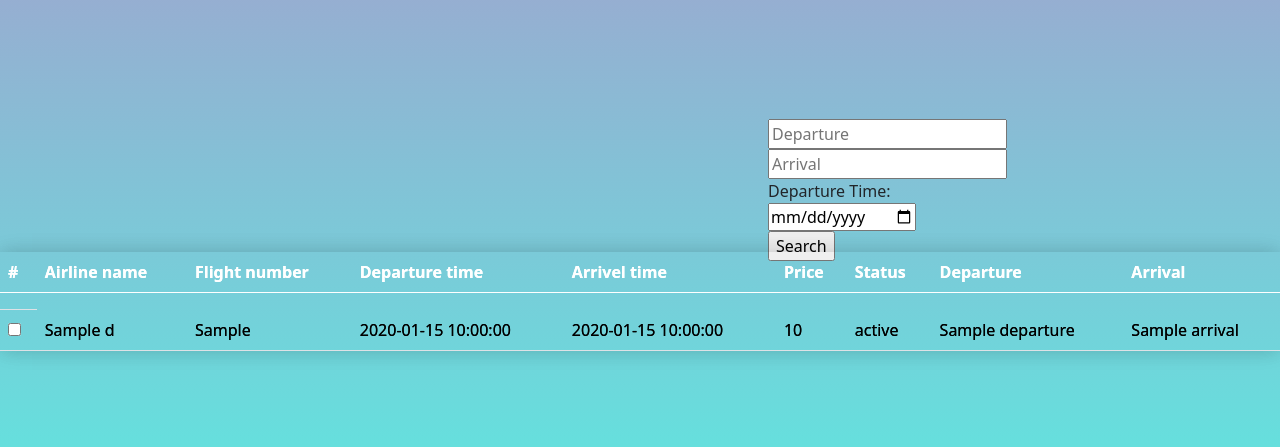
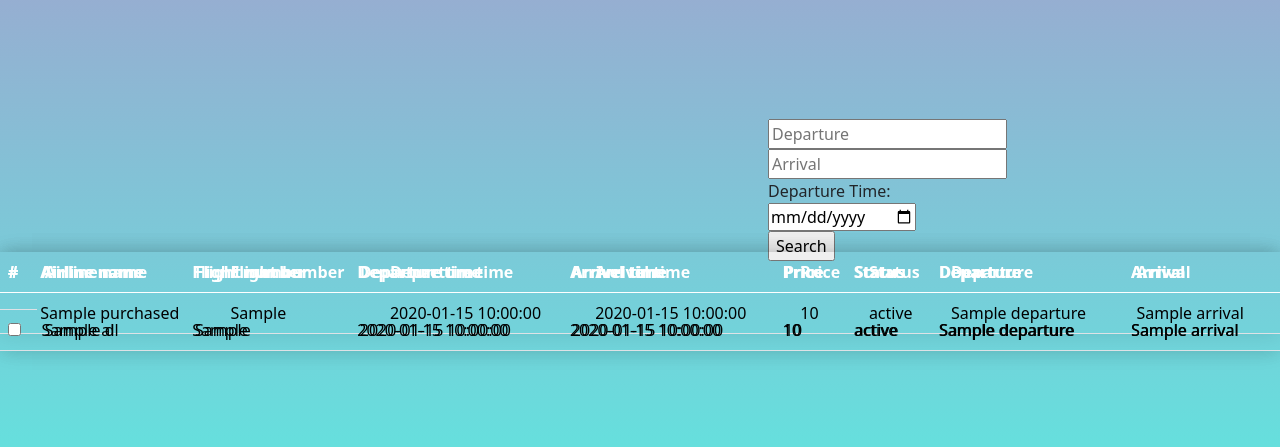
Before and after one commit to Averyyy/WA-Flight, a Flask app: template templates/homepage_customer.html in a window 1280 px wide; the page is wider, and only the part inside the window is pictured. Shown: the part 281-728 px from the top of that part. Run offline with Flask 2, Linux system fonts and the light colour scheme; the template is opened without the code that fills it: most values are stand-ins (such as "Sample title", 1, 10 or a date in 2020).

Commit message:
fixed sign in / sign out/ session clear / customer homepage

```diff
--- a/APP.py
+++ b/APP.py
@@ -27,12 +27,12 @@
 # Utility Functions
 def save_to_session(dic):
     for key in dic.keys():
-        print(key,dic[key])
         session[key] = dic[key]
     return
 
 @app.route('/', methods = ["GET","POST"])
 def init_app():
+    session.clear()
     return render_template("index.html")
 
 @app.route('/public_view', methods = ["GET","POST"])
@@ -119,7 +119,7 @@
     valid, err = query.reg_validation_cus(conn, session)
     if valid:
         session['signin'] = True
-        session["user_type"] = 'cus'
+        session["user_type"] = 'customer'
         query.add_cus(conn, session)
         return redirect(url_for("customer_home"))
     else:
@@ -145,7 +145,7 @@
     if valid:
         query.add_as(conn, session)
         session['signin'] = True
-        session["user_type"] = 'as'
+        session["user_type"] = 'airline_staff'
         return redirect(url_for("staff_home"))
     else:
         return render_template('signup.html', error=err)
@@ -154,6 +154,7 @@
 
 @app.route("/sign_in", methods=['GET', 'POST'])
 def sign_in():
+
     if request.method =='GET':
         error = session.get('error')
         airlines = query.get_airlines(conn)
@@ -165,7 +166,7 @@
             "password": request.form.get("psw"),
         }
         info_ba = {
-            "email": request.form.get("ba_email"),
+            "email": request.form.get("ba_uname"),
             "password": request.form.get("ba_psw"),
         }
         info_as = {
@@ -173,13 +174,11 @@
             "password": request.form.get("as_psw"),
             "airline_name": request.form.get("airline_name")
         }
-        print(info_ba)
         if query.check_full(info_cus):
             save_to_session(info_cus)
             return redirect(url_for("customer_home"))
         elif query.check_full(info_ba):
             save_to_session(info_ba)
-            print('ha')
             return redirect(url_for("agent_home"))
         elif query.check_full(info_as):
             save_to_session(info_as)
@@ -188,25 +187,48 @@
 @app.route("/sign_in/customer_home", methods=["POST", "GET"])
 def customer_home():
     session['signin'] = query.sign_in_check(conn, session['email'],session["password"], 'customer','')
+    session["user_type"] = 'customer'
+    print(session.get('user_type'))
     if not session["signin"] and request.method == 'GET':
         session["error"] = 'Invalid username or password, please try again.'
         return redirect(url_for("sign_in"))
     elif session["signin"] and request.method == "GET":
-        return render_template("public_view.html")
+        data_dic = query.public_view(conn)
+        locations = query.get_locations(conn)
+        purchased_flight = query.get_purchased_flight(conn, session)
+        return render_template('homepage_customer.html',
+                               # same results as
+                               departure_city=locations['departure_loc'],
+                               arrival_city=locations['arrival_loc'],
+                               all=data_dic,
+                               purchased = purchased_flight,
+                               airlines = query.get_airlines(conn),
+                               flight_num = query.get_flight_num(conn))
+
 
 @app.route("/sign_in/agent_home", methods=["POST", "GET"])
 def agent_home():
-    print("agent")
     session['signin'] = query.sign_in_check(conn, session['email'],session["password"], 'booking_agent','')
+    session["user_type"] = 'booking_agent'
     if not session["signin"] and request.method == 'GET':
         session["error"] = 'Invalid username or password, please try again.'
         return redirect(url_for("sign_in"))
     elif session["signin"] and request.method == "GET":
-        return render_template("public_view.html")
+        data_dic = query.public_view(conn)
+        locations = query.get_locations(conn)
+        purchased_flight = query.get_purchased_flight(conn, session)
+        return render_template('homepage_customer.html',
+                               # same results as
+                               departure_city=locations['departure_loc'],
+                               arrival_city=locations['arrival_loc'],
+                               all=data_dic,
+                               purchased=purchased_flight)
 
 
 @app.route("/sign_in/staff_home", methods=["POST", "GET"])
 def staff_home():
+    session['signin'] = query.sign_in_check(conn, session['email'],session["password"], 'booking_agent',session['airline_name'])
+    session["user_type"] = 'airline_staff'
     session['signin'] = query.sign_in_check(conn, session['email'],session["password"], 'airline_staff',session['airline_name'])
     if not session["signin"] and request.method == 'GET':
         session["error"] = 'Invalid username or password, please try again.'
--- a/Query_Utility.py
+++ b/Query_Utility.py
@@ -72,6 +72,17 @@
         airlines.append(str(data[i]['airline_name']))
     return airlines
 
+def get_flight_num(conn):
+    cursor = conn.cursor()
+    query = "select distinct flight_num from flight"
+    cursor.execute(query)
+    data = cursor.fetchall()
+    cursor.close()
+    flight_num= []
+    for i in range(len(data)):
+        flight_num.append(str(data[i]['flight_num']))
+    return flight_num
+
 # the options for searching filter
 # NOT IN USE
 # def get_departure_time():
@@ -128,16 +139,15 @@
 
 def get_purchased_flight(conn,session):
     cursor = conn.cursor()
-    query ='select * from flight where flight_num in (select flight_num from ticket, purchase ' \
-           'where ticket.ticket_id = purchase.ticket_id and %s = \'%s\')'
+    query ='select * from flight where flight_num in (select flight_num from ticket, purchases ' \
+           'where ticket.ticket_id = purchases.ticket_id and %s = \'%s\')'
     if session["user_type"] == 'customer':
-        pass
+        query = query%('customer_email', session['email'])
     if session["user_type"] == 'booking_agent':
-        pass
-    if session["user_type"] == 'customer':
-        pass
-
-
+        query = query % ('booking_agent_email', session['email'])
+    if session["user_type"] == 'airline_staff':
+        query = 'select * from flight where flight_num in (select flight_num from ticket where airline_name = \'%s\')'%(session["airline_name"])
+    print(query)
     cursor.execute(query)
     data = cursor.fetchall()
     cursor.close()
--- a/templates/homepage_customer.html
+++ b/templates/homepage_customer.html
@@ -82,6 +82,41 @@
 			</form>
 	</div>
 <!--<default view of upcoming schedule>-->
+
+<table class="table">
+  <thead>
+    <tr>
+
+      <th scope="col">#</th>
+      <th scope="col">Airline name</th>
+      <th scope="col">Flight number</th>
+      <th scope="col">Departure time</th>
+	  <th scope="col">Arrivel time</th>
+	  <th scope="col">Price</th>
+	  <th scope="col">Status</th>
+	  <th scope="col">Departure</th>
+	  <th scope="col">Arrival</th>
+    </tr>
+  </thead>
+  <tbody>
+	  {% for i in purchased %}
+
+	  <tr>
+	    <td></td>
+		<td>{{ i['airline_name']}}</td>
+		<td>{{ i['flight_num']}}</td>
+		<td>{{ i['departure_time']}}</td>
+		<td>{{ i['arrival_time']}}</td>
+		<td>{{ i['price']}}</td>
+		<td>{{ i['status']}}</td>
+		<td>{{ i['Departure']}}</td>
+		<td>{{ i['Arrival']}}</td>
+	  </tr>
+	  {% endfor %}
+
+  </tbody>
+</table>
+
 <table class="table">
   <thead>
     <tr>
@@ -100,10 +135,10 @@
   <tbody>
 
       <th scope="row"></th>
-	  {% for i in d %}
+	  {% for i in all %}
 
 	  <tr>
-	    <td><input type="checkbox" id="cbox1" value="first_checkbox"> </td>
+	    <td> </td>
 		<td>{{ i['airline_name']}}</td>
 		<td>{{ i['flight_num']}}</td>
 		<td>{{ i['departure_time']}}</td>
@@ -153,12 +188,26 @@
 
   </tbody>
 </table>
+	<div>
 	<form class="d-flex" >
 
-		  <a href="{{ url_for("sign_out") }}">
-   				<input type = 'button' class="btn btn-outline-success"  style="margin-right: 10pt; color = white;" value="Purchase"/>
-		  </a>
+	    <a href="{{ url_for("sign_out") }}">
+			<input type = 'button' class="btn btn-outline-success"  style="margin-right: 10pt; color = white;" value="Purchase"/>
+	    </a>
+		<datalist id="list3">
+			{% for i in airlines %}
+			<option>{{ i }}</option>
+			{% endfor %}
+		  </datalist>
+
+		  <datalist id="list4">
+			{% for i in flight_num %}
+			<option>{{ i }}</option>
+			{% endfor %}
+		  </datalist>
+
       </form>
+	</div>
 <script src="https://cdn.jsdelivr.net/npm/bootstrap@5.1.0/dist/js/bootstrap.bundle.min.js" integrity="sha384-U1DAWAznBHeqEIlVSCgzq+c9gqGAJn5c/t99JyeKa9xxaYpSvHU5awsuZVVFIhvj" crossorigin="anonymous"></script>
 </body>
 
--- a/templates/sign_out.html
+++ b/templates/sign_out.html
@@ -57,7 +57,7 @@
 
 <body>
 	<div class='container'>
-	<div class='stripe-text'>Find Flight Deals</div>
+	<div class='stripe-text'>GOOD BYE</div>
 	</div>
 
 <script src="https://cdn.jsdelivr.net/npm/bootstrap@5.1.0/dist/js/bootstrap.bundle.min.js" integrity="sha384-U1DAWAznBHeqEIlVSCgzq+c9gqGAJn5c/t99JyeKa9xxaYpSvHU5awsuZVVFIhvj" crossorigin="anonymous"></script>
```
Also changed, not shown: templates/signin.html (+6 -6 lines).
